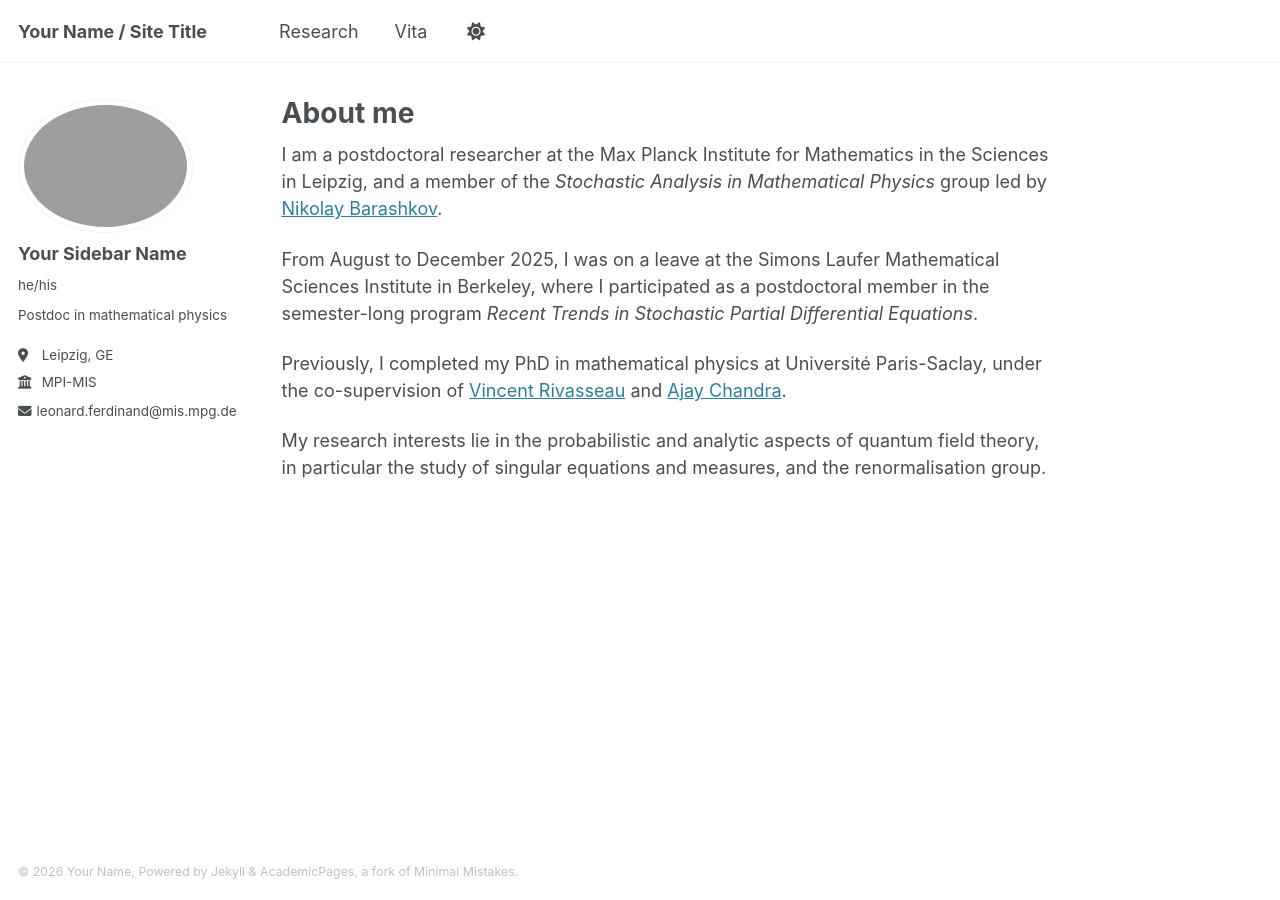
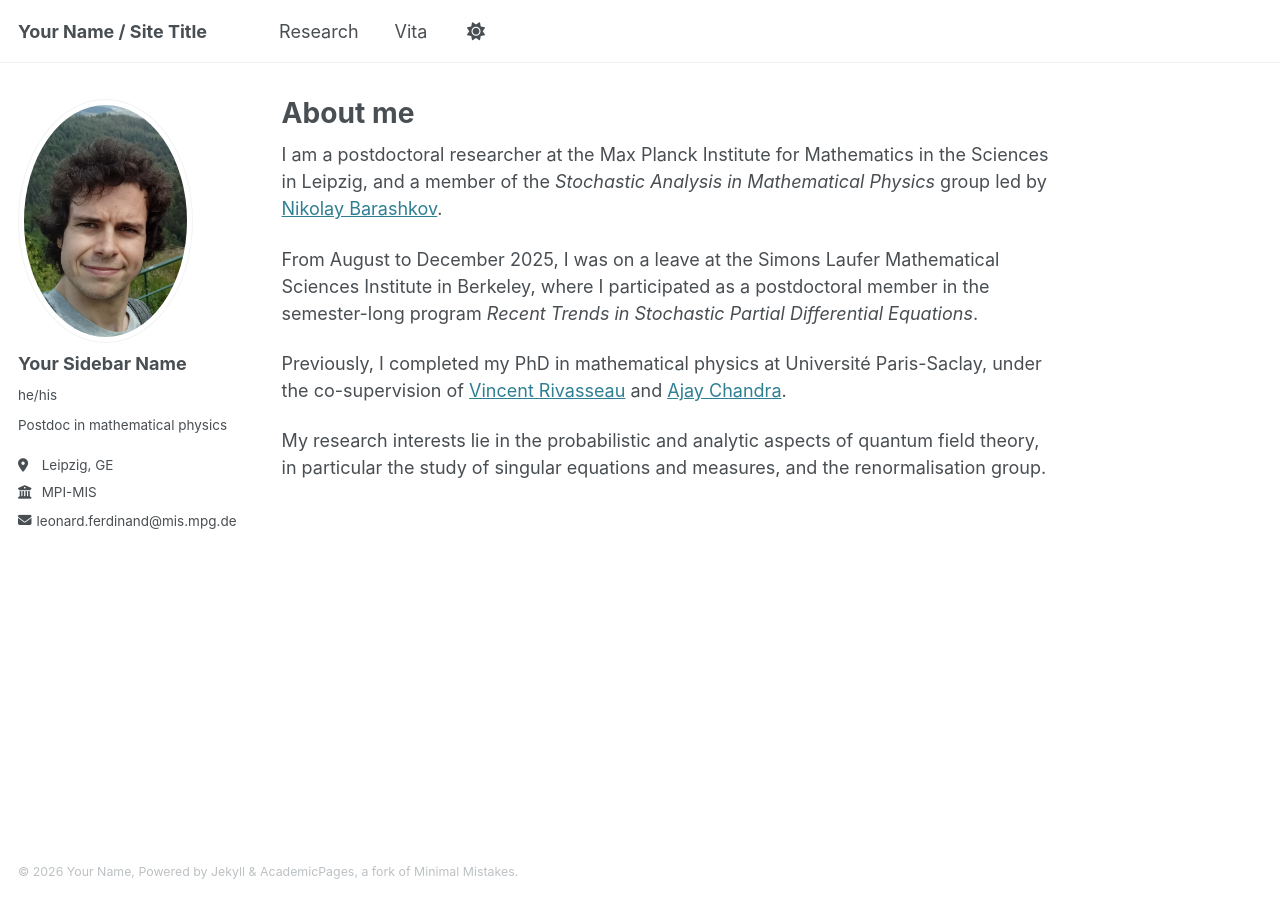
Before and after one commit to leonardferdinand/leonardferdinand.github.io, a Jekyll site: the page built from _pages/about.md, in a window 1280 px wide. Built offline with Jekyll 4.4.1, drawn with Linux system fonts in a browser that asks for light colours.

Commit message:
Update _config.yml

```diff
--- a/_config.yml
+++ b/_config.yml
@@ -22,7 +22,7 @@ repository               : "LFerdinand1004/webpage"
 #               Additional customization can be done by editing /_includes/author-profile.html
 author:
   # Biographic information
-  avatar           : "profil1.png"
+  avatar           : "profil1.jpg"
   name             : "Your Sidebar Name"
   bio              : "Postdoc in mathematical physics"
   location         : "Leipzig, GE"
```
